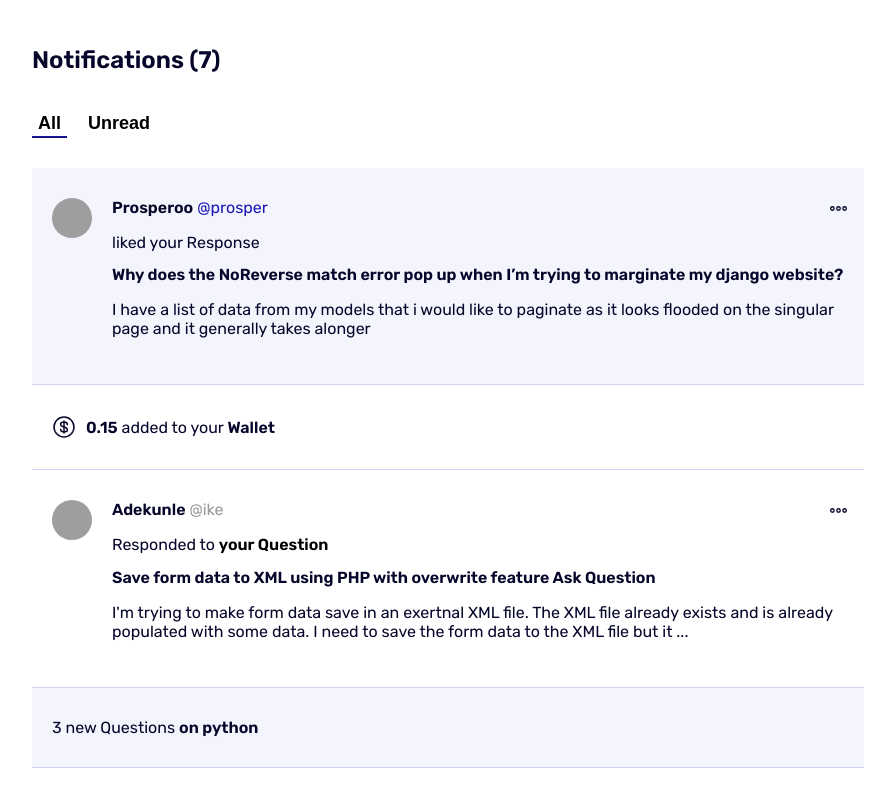
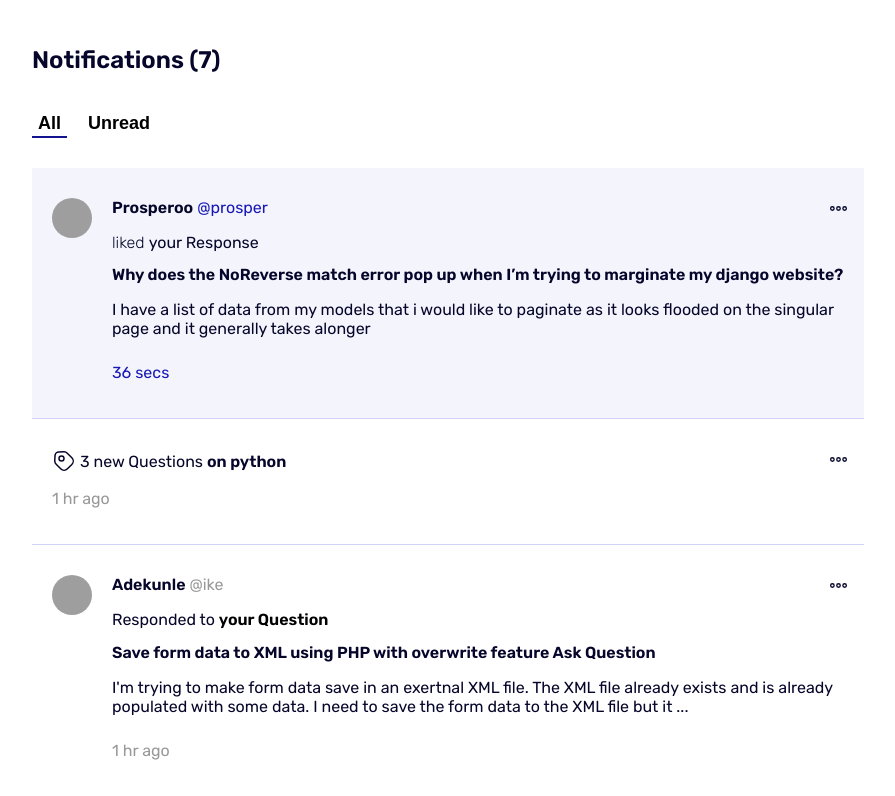
Before and after one commit to workshopapps/twitterdevanswers.web, a React (Create React App) app: page / in a window 1280 px wide. Shown: the top 796 px of the page, without its empty margins (192-1087 px from the left). Built offline with nearby package versions, Linux system fonts and the light colour scheme; grey boxes are pictures that could not be loaded; a web font is replaced by a local one.

Commit message:
feat: notifications timestamp ui

```diff
--- a/src/pages/Notifications/constants.js
+++ b/src/pages/Notifications/constants.js
@@ -21,9 +21,10 @@ export const notifications = [ //  TODO: To be gotten directly from the notifica
 },
 {
   id: 2,
-  type: "wallet-add",
-  amount: 0.15,
+  type: "for-you",
   unread: false,
+  title: "3 new Questions",
+  tag: "python",
   timestamp: new Date(),
 },
 {
@@ -45,10 +46,9 @@ export const notifications = [ //  TODO: To be gotten directly from the notifica
 },
 {
   id: 4,
-  type: "for-you",
+  type: "wallet-add",
+  amount: 0.15,
   unread: true,
-  title: "3 new Questions",
-  tag: "python",
   timestamp: new Date(),
 },
 {
--- a/src/pages/Notifications/index.jsx
+++ b/src/pages/Notifications/index.jsx
@@ -1,7 +1,10 @@
 import { useEffect, useState } from 'react';
 import { notifications } from './constants';
+
 import CoinIcon from '../../assets/coin.svg';
 import HorizontalMoreIcon from '../../assets/more-icon.svg';
+import TagIcon from '../../assets/tag.svg';
+
 import styles from './styles.module.css';
 
 const Notifications = () => {
@@ -44,50 +47,61 @@ const Notifications = () => {
 
           const typeText =
             type === 'like' ?
-              <span>liked your Response</span>
+              <span style={{fontWeight: 300}}>liked <span style={{fontWeight: 400}}>your Response</span></span>
               : type === 'reply' ?
                 <span>Responded to <a href="#"><b>your Question</b></a></span>
               : type === 'wallet-add' ?
                   <span style={{ display: 'flex', alignItems: 'center' }}>
                     <img src={CoinIcon} alt="Coin icon" style={{ marginRight: 10 }} />
-                    <span><span style={{ fontWeight: 'bolder' }}>{amount}</span> added to your <b>Wallet</b></span>
+                    <span style={{fontWeight: 300}}><span style={{ fontWeight: 600 }}>{amount}ETH</span> added to your <span style={{fontWeight: 400}}>Wallet</span></span>
                   </span>
                 : type === 'wallet-remove' ?
                     <span style={{ display: 'flex', alignItems: 'center' }}>
                       <img src={CoinIcon} alt="Coin icon" style={{ marginRight: 10 }} />
-                      <span><span style={{ fontWeight: 'bolder' }}>{amount}</span> removed from your <b>Wallet</b></span>
+                      <span style={{fontWeight: 300}}><span style={{ fontWeight: 600 }}>{amount}ETH</span> removed from your <b>Wallet</b></span>
                     </span>
-                  : type === 'for-you' && !question ?
-                      <span>{title} {tag ? <b>{`on ${tag}`}</b> : null}</span>
+                  : type === 'for-you' && !question && tag ?
+                      <span style={{ display: 'flex', alignItems: 'center' }}>
+                        {tag ? <img src={TagIcon} alt="tag icon" /> : null}
+                        <span>&nbsp;{title} {tag ? <b>{`on ${tag}`}</b>: null}</span>
+                      </span>
                     : type === 'for-you' && question ?
                         <p>asked a question</p>
                       : null;
 
           return (
             <div key={i} className={`${styles.notification_item} ${unread ? styles.unread : ''}`}>
-              {question && !type.includes('wallet') ?
               <div>
                 <div className={styles.from_section}>
                   {avatar ? <img src={avatar} alt="User's avatar" className={styles.avatar} /> : null}
                   <div>
+
+                    {displayName && username ?
                       <p className={styles.name}>
                         <b>{displayName}</b>&nbsp;
                         <span style={{color: `${unread ? '#1818B4' : '#989898'}`, fontWeight: 400}}>
                           @{username}
                         </span>
                       </p>
+                    : null}
+
                     {typeText}
+
+                    <div>
                       {question ?
-                        <div>
+                        <div className={styles.question_section}>
                           <h2>{question?.title?.length > 180 ? `${question.title.substring(0, 180)}...}` : question?.title}</h2>
                           <p>{question?.body?.length > 180 ? `${question.body.substring(0, 180)}...` : question?.body}</p>
                         </div>
                       : null}
+                      <p className={styles.timestamp} style={{color: `${unread ? '#1818B4' : '#989898'}`, fontWeight: 400}}>
+                        {unread ? '36 secs' : '1 hr ago'}
+                      </p>
+                    </div>
                   </div>
                   <img src={HorizontalMoreIcon} alt="Horizontal more icon" className={styles.more_icon} />
                 </div>
               </div>
-              : typeText}
             </div>
           )
         })}
--- a/src/pages/Notifications/styles.module.css
+++ b/src/pages/Notifications/styles.module.css
@@ -1,7 +1,7 @@
 .main {
   width: 90vw;
   text-align: left;
-  margin: 30px auto;
+  margin: 30px auto 40px;
   font-family: 'Rubik';
   color: #06062B;
   overflow-x: hidden;
@@ -35,7 +35,7 @@
 }
 
 .notification_item {
-  padding: 30px 20px;
+  padding: 30px 20px 20px;
   border-bottom: 0.5px solid #D2D2F7;
 }
 
@@ -78,6 +78,10 @@
   left: 96%;
 }
 
+.question_section {
+  margin-bottom: 25px;
+}
+
 @media (min-width: 610px) {
   .main {
     width: 65vw;
```
Also changed, not shown: src/assets/tag.svg (added). Lines whose indentation alone changed are shown as unchanged.
